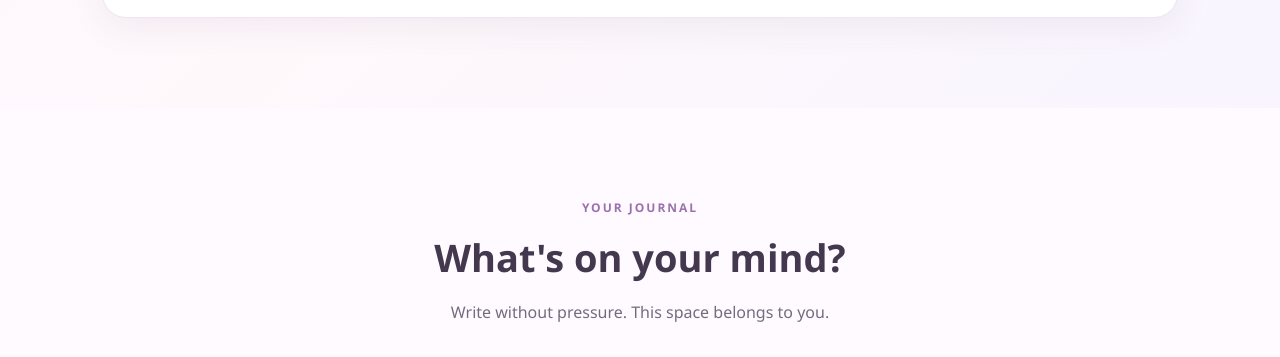
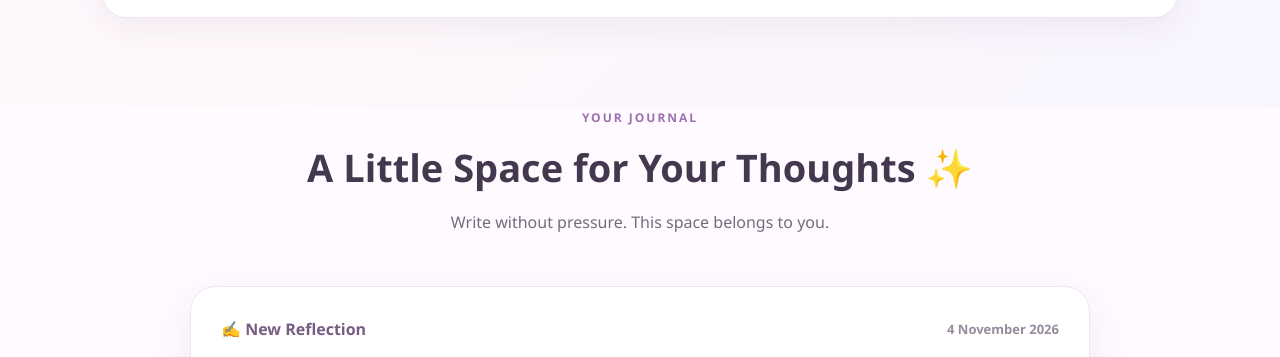
Before and after one commit to aasthatayal64-afk/Serenova, a plain HTML site: page 1.html in a window 1280 px wide. Shown: the part 2156-2513 px from the top of the page. Drawn offline with Linux system fonts and the light colour scheme.

Commit message:
Update 1.html

```diff
--- a/1.html
+++ b/1.html
@@ -202,15 +202,13 @@
 
     <!-- ================= JOURNAL ================= -->
 
-    <section id="journal" class="page-section">
-
-        <div class="section-heading">
-            <p class="small-heading">YOUR JOURNAL</p>
-            <h2>What's on your mind?</h2>
-            <p>
-                Write without pressure. This space belongs to you.
-            </p>
-        </div>
+   <div class="section-heading journal-heading">
+    <p class="small-heading">YOUR JOURNAL</p>
+    <h2>A Little Space for Your Thoughts ✨</h2>
+    <p>
+        Write without pressure. This space belongs to you.
+    </p>
+</div>
 
         <div class="journal-box">
 
```
